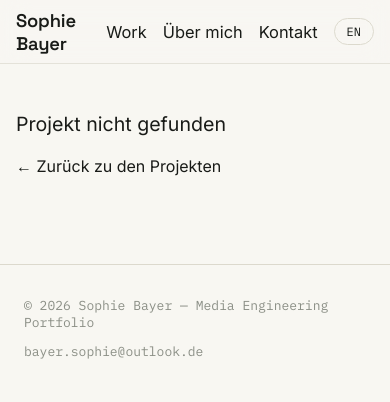
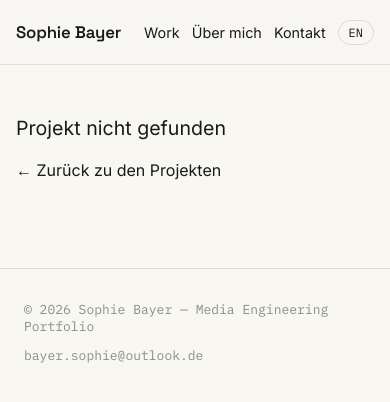
Before and after one commit to bayersophie/bayersophie.github.io, a React (Vite) app: page /de/projects/1 in a window 390 px wide. Shown: the top 402 px of the page. Built offline with nearby package versions, Linux system fonts and the light colour scheme.

Commit message:
Update navigation bar transparency

```diff
--- a/src/index.css
+++ b/src/index.css
@@ -149,9 +149,29 @@ p {
    Navigation
    ========================================================= */
 
+/*
+   Fixed glass navigation
+
+   The header stays visible while scrolling.
+   The background is slightly transparent and blurred,
+   allowing the content underneath to remain subtly visible.
+*/
+
 .site-header {
+  position: fixed;
+  top: 0;
+  left: 0;
   width: 100%;
-  padding: 24px;
+
+  z-index: 1000;
+
+  padding: 16px 24px;
+
+  background: rgba(248, 247, 242, 0.78);
+  border-bottom: 1px solid rgba(220, 217, 205, 0.75);
+
+  -webkit-backdrop-filter: blur(16px);
+  backdrop-filter: blur(16px);
 }
 
 .navigation {
@@ -203,6 +223,15 @@ p {
 
 .language-switch:hover {
   border-color: var(--accent);
+}
+
+/*
+   Prevent the fixed header from covering the beginning
+   of the page content.
+*/
+
+main {
+  padding-top: 72px;
 }
 
 /* =========================================================
@@ -677,6 +706,14 @@ p {
   margin-bottom: 32px;
 }
 
+/*
+   Masonry-style layout
+
+   Images keep their natural aspect ratio.
+   Portrait and landscape images can sit
+   next to each other without fixed heights.
+*/
+
 .photography-gallery-grid {
   columns: 2;
   column-gap: 32px;
@@ -786,6 +823,7 @@ p {
 @media (max-width: 900px) {
   main {
     width: min(1100px, calc(100% - 48px));
+    padding-top: 68px;
   }
 
   .projects {
@@ -821,49 +859,29 @@ p {
    ========================================================= */
 
 @media (max-width: 700px) {
-  /*
-     Fixed mobile navigation
-     -----------------------
-     The header stays visible while scrolling.
-     The background is slightly transparent and blurred.
-  */
+  main {
+    width: min(100% - 40px, 700px);
+    padding-top: 72px;
+  }
 
   .site-header {
-    position: fixed;
-    top: 0;
-    left: 0;
-
-    width: 100%;
-    height: 72px;
-
-    padding: 0 20px;
-
-    display: flex;
-    align-items: center;
-
-    z-index: 1000;
-
-    background: rgba(248, 247, 242, 0.78);
-
-    -webkit-backdrop-filter: blur(14px);
-    backdrop-filter: blur(14px);
-
-    border-bottom: 1px solid rgba(220, 217, 205, 0.7);
+    padding: 14px 20px;
   }
 
   .navigation {
-    width: 100%;
-    height: 100%;
+    min-height: 40px;
   }
 
-  /*
-     Space for the fixed header so that
-     content does not disappear underneath it.
-  */
+  .site-name {
+    font-size: 1.05rem;
+  }
 
-  main {
-    width: min(100% - 40px, 700px);
-    padding-top: 72px;
+  .navigation-links {
+    gap: 14px;
+  }
+
+  .navigation-links a {
+    font-size: 0.95rem;
   }
 
   .projects {
@@ -925,22 +943,9 @@ p {
    ========================================================= */
 
 @media (max-width: 600px) {
-  .site-header {
-    height: 64px;
-    padding: 0 16px;
-  }
-
-  .navigation-links {
-    gap: 16px;
-  }
-
-  .navigation-links a {
-    font-size: 1.025rem;
-  }
-
   main {
     width: min(100% - 32px, 1200px);
-    padding-top: 64px;
+    padding-top: 68px;
   }
 
   section {
@@ -953,6 +958,22 @@ p {
 
   h2 {
     font-size: 2.625rem;
+  }
+
+  .site-header {
+    padding: 12px 16px;
+  }
+
+  .navigation-links {
+    gap: 12px;
+  }
+
+  .navigation-links a {
+    font-size: 0.9rem;
+  }
+
+  .language-switch {
+    padding: 4px 10px;
   }
 }
 
@@ -1053,7 +1074,7 @@ section {
   animation: fade-in-up 0.6s cubic-bezier(0.22, 1, 0.36, 1) both;
 }
 
-/* Scroll-triggered reveal */
+/* Scroll-triggered reveal, toggled by the useReveal hook */
 
 .reveal {
   opacity: 0;
```
